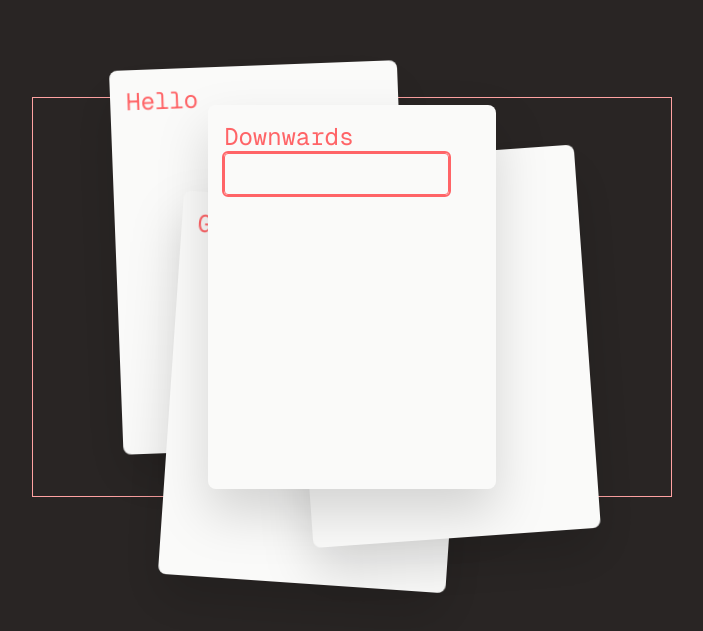
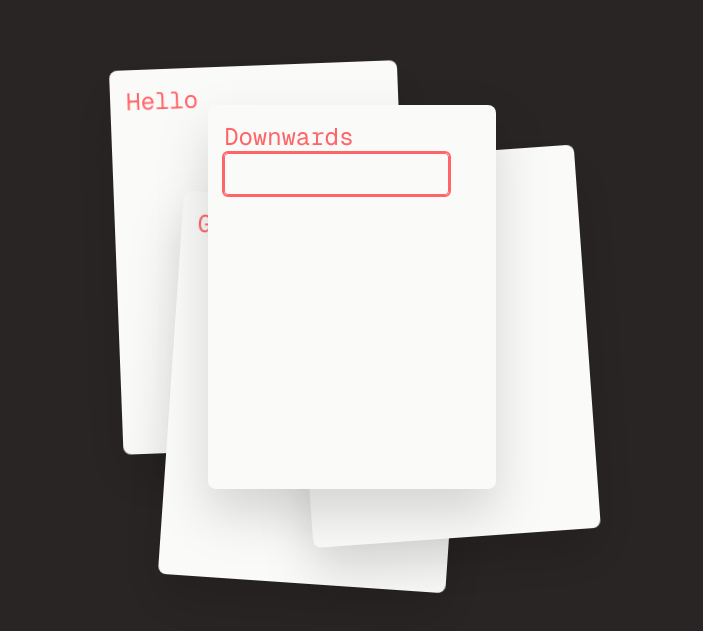
Before and after one commit to casderooij/lang-stack, a Next.js app: page /stacks/1 in a window 1280 px wide. Shown: the part 103-734 px from the top of the page, without its empty margins (288-991 px from the left). Built offline with nearby package versions, Linux system fonts and the light colour scheme.

Commit message:
remove tabindex

```diff
--- a/components/promptCard.tsx
+++ b/components/promptCard.tsx
@@ -69,7 +69,6 @@ export function PromptCard({
       initial="initial"
       animate="reveal"
       variants={variants}
-      tabIndex={isTopCard ? 1 : 0}
     >
       <p className="font-mono text-2xl">{prompt}</p>
 
--- a/components/promptCards.tsx
+++ b/components/promptCards.tsx
@@ -21,7 +21,7 @@ export function PromptCards({ cards }: PromptCardsProps) {
     <motion.div
       animate="reveal"
       transition={{ delayChildren: stagger(0.2) }}
-      className="absolute inset-0 top-1/2 left-1/2 -translate-1/2 border border-red-300"
+      className="absolute inset-0 top-1/2 left-1/2 -translate-1/2"
     >
       {cardStack.map((card, index) => (
         <PromptCard
```
